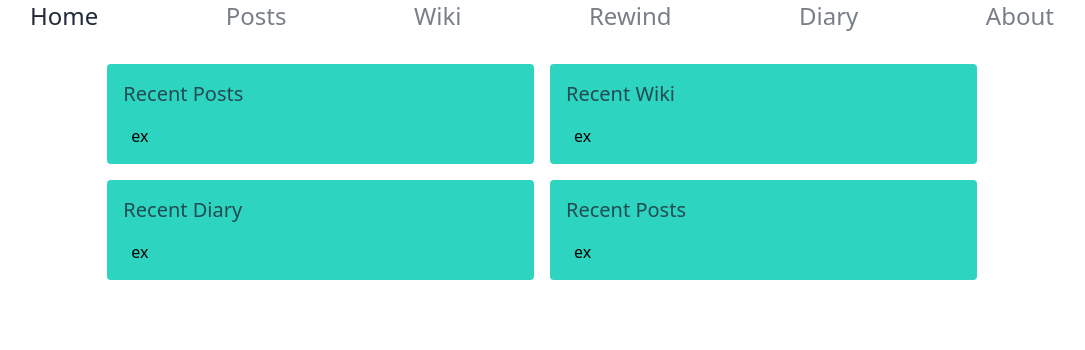
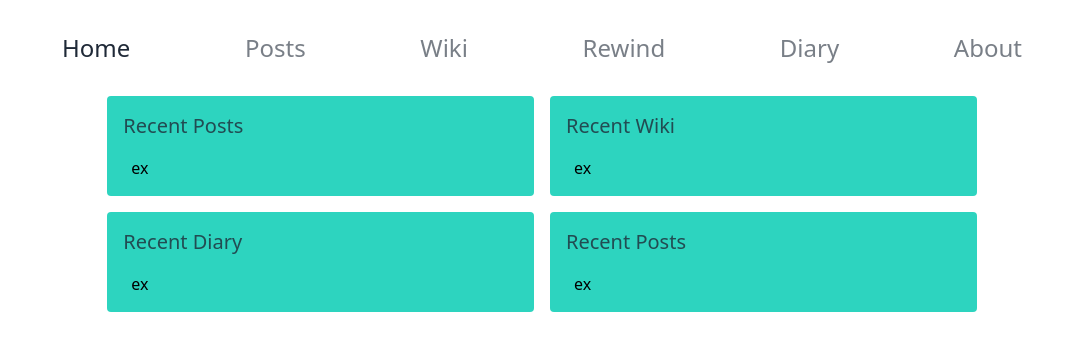
Before and after one commit to koremp/koremp.blog-contentlayer, a Next.js app: page / in a window 1280 px wide. Shown: the top 350 px of the page, without its empty margins (98-1183 px from the left). Built offline with nearby package versions, Linux system fonts and the light colour scheme.

Commit message:
refact: add padding to header

```diff
--- a/src/components/header.tsx
+++ b/src/components/header.tsx
@@ -2,7 +2,7 @@ import Navigation from './nav/navigation';
 
 export default function Header() {
   return (
-    <header className="sticky box-content t-0 h-16 ">
+    <header className="sticky t-8 p-8">
       <Navigation />
     </header>
   )
```
